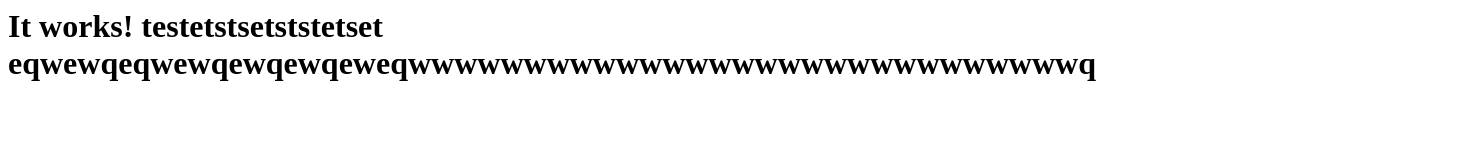
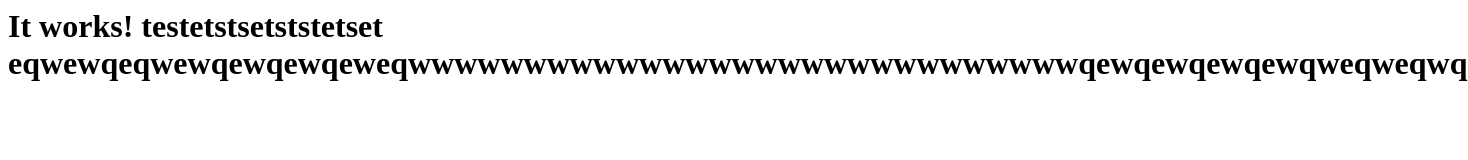
Before and after one commit to hwaprk97/test, a plain HTML site: page index.html in a window 1280 px wide. Shown: the whole page, 1468 px wide, since content can reach past the window. Drawn offline with Linux system fonts and the light colour scheme.

Commit message:
Update index.html
after update

```diff
--- a/index.html
+++ b/index.html
@@ -1 +1 @@
-<html><body><h1>It works! testetstsetststetset eqwewqeqwewqewqewqeweqwwwwwwwwwwwwwwwwwwwwwwwwwwwwwq</h1></body></html>
+<html><body><h1>It works! testetstsetststetset eqwewqeqwewqewqewqeweqwwwwwwwwwwwwwwwwwwwwwwwwwwwwwqewqewqewqewqweqweqwq</h1></body></html>
```
